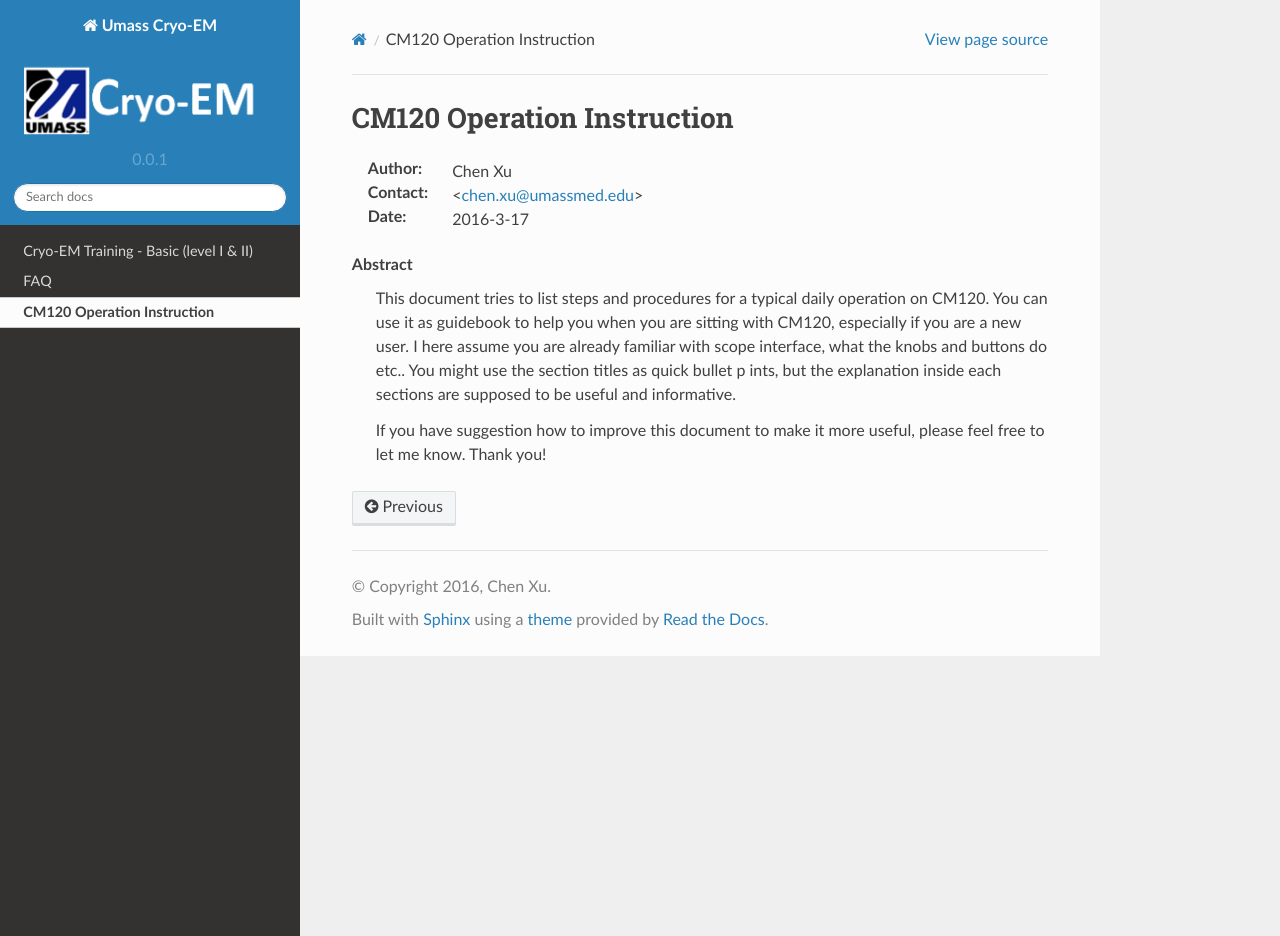
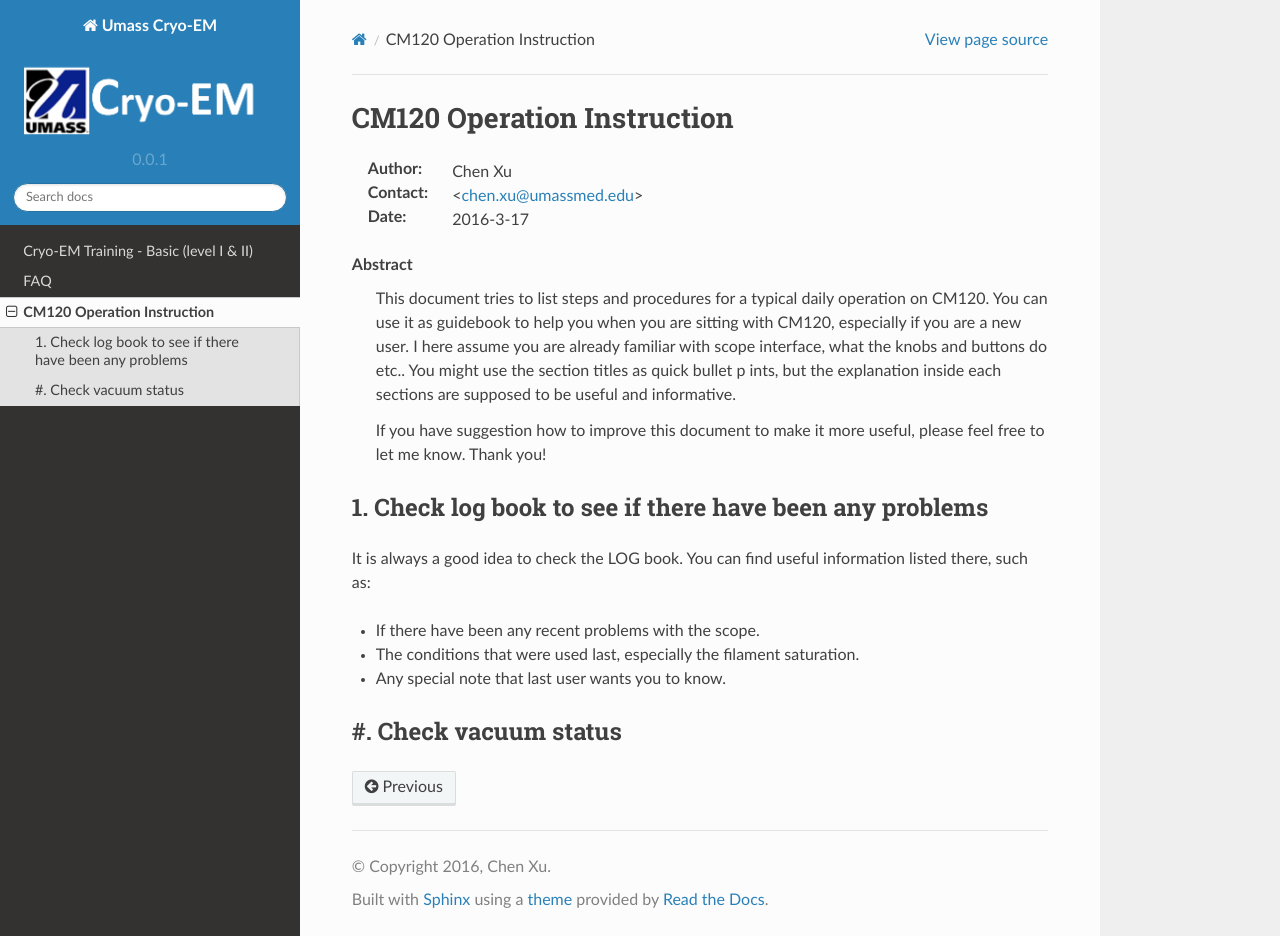
Before and after one commit to xuchen66/sphinx-emdocs, a Sphinx documentation site: the page built from source/cm120_instruction.rst, in a window 1280 px wide and 936 px high. Built offline with Sphinx 7.4.7 and the Read the Docs theme 2.0.0, drawn with Linux system fonts in a browser that asks for light colours; pages that are not in the unit, such as notebooks, are missing from menus.

Commit message:
Update cm120_instruction.rst

```diff
--- a/source/cm120_instruction.rst
+++ b/source/cm120_instruction.rst
@@ -19,3 +19,15 @@ CM120 Operation Instruction
 
       If you have suggestion how to improve this document to make it more useful, please
       feel free to let me know. Thank you!
+
+1. Check log book to see if there have been any problems
+--------------------------------------------------------
+
+It is always a good idea to check the LOG book. You can find useful information listed there, such as:
+
+- If there have been any recent problems with the scope.
+- The conditions that were used last, especially the filament saturation.
+- Any special note that last user wants you to know.
+
+#. Check vacuum status
+----------------------
```
